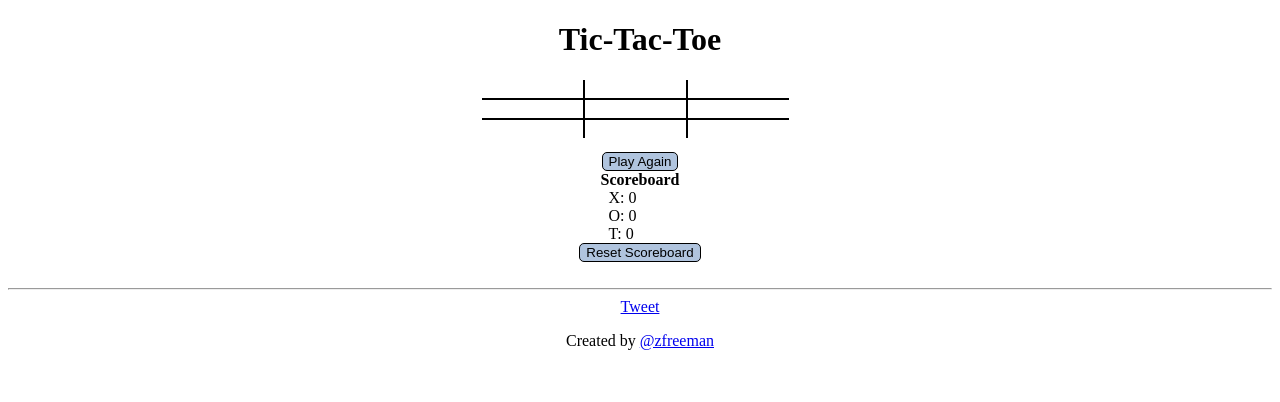
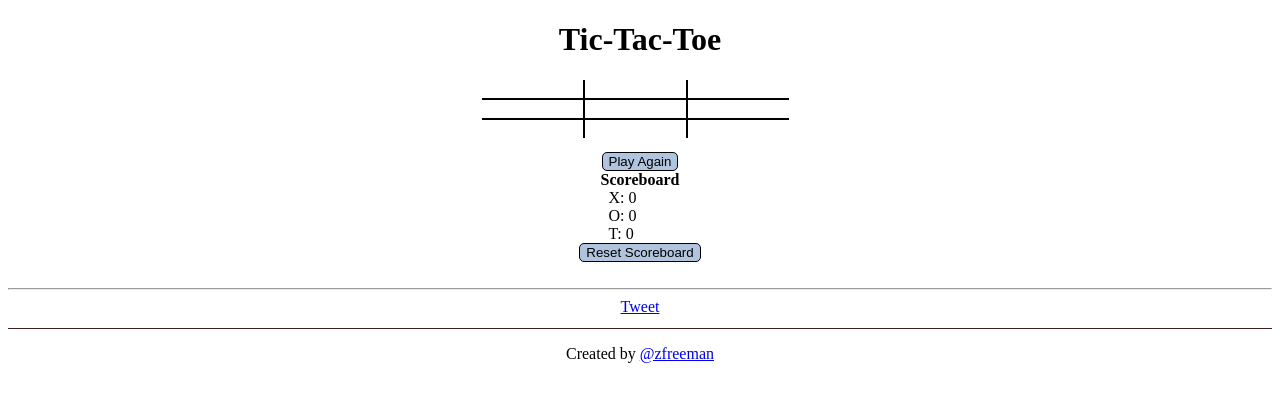
Before and after one commit to zachfreeman/heroku_ttt, a Django app: page / in a window 1280 px wide. Shown: the top 402 px of the page. Run offline with Django 3.2, Linux system fonts and the light colour scheme; some libraries are stand-ins or nearby versions.

Commit message:
Updating footer css for buttons

```diff
--- a/ttt/static/ttt/css/game.css
+++ b/ttt/static/ttt/css/game.css
@@ -79,3 +79,10 @@
 #container {
     text-align: center;
 }
+
+#footer .share {
+    padding-bottom: 10px;
+    border-bottom: 1px solid #3f1f1f;
+    position: relative;
+    height: 20px;
+}
```
